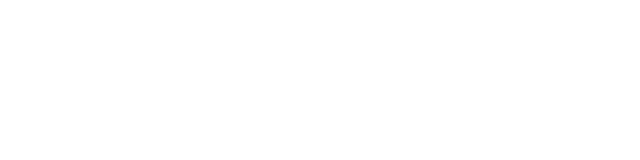
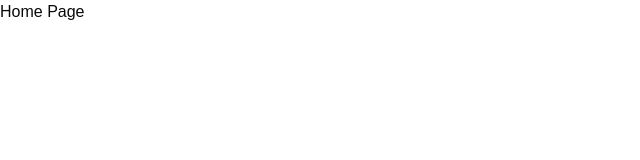
Before and after one commit to sebasGZA/heroes-app, a React (Vite) app: page / in a window 1280 px wide. Shown: the top 160 px of the page, without its empty margins (0-640 px from the left). Built offline with nearby package versions, Linux system fonts and the light colour scheme.

Commit message:
feat: layouts componets

```diff
--- /dev/null
+++ b/src/admin/layouts/AdminLayout.tsx
@@ -0,0 +1,9 @@
+import { Outlet } from "react-router"
+
+export const AdminLayout = () => {
+    return (
+        <div>
+            <Outlet />
+        </div>
+    )
+}
--- a/src/admin/pages/AdminPage.tsx
+++ b/src/admin/pages/AdminPage.tsx
@@ -1,7 +1,7 @@
 export const AdminPage = () => {
   return (
     <div>
-
+      Admin Page
     </div>
   )
 }
--- /dev/null
+++ b/src/heroes/layouts/HeroesLayout.tsx
@@ -0,0 +1,9 @@
+import { Outlet } from "react-router"
+
+export const HeroesLayout = () => {
+  return (
+    <div>
+      <Outlet />
+    </div>
+  )
+}
--- a/src/heroes/pages/hero/HeroPage.tsx
+++ b/src/heroes/pages/hero/HeroPage.tsx
@@ -1,7 +1,7 @@
 export const HeroPage = () => {
   return (
     <div>
-
+      HeroPage
     </div>
   )
 }
--- a/src/heroes/pages/home/HomePage.tsx
+++ b/src/heroes/pages/home/HomePage.tsx
@@ -1,7 +1,7 @@
 export const HomePage = () => {
-  return (
-    <div>
-
-    </div>
-  )
+    return (
+        <div>
+            Home Page
+        </div>
+    )
 }
--- a/src/heroes/pages/search/SearchPage.tsx
+++ b/src/heroes/pages/search/SearchPage.tsx
@@ -1,7 +1,7 @@
 export const SearchPage = () => {
   return (
     <div>
-
+      Search Page
     </div>
   )
 }
--- a/src/router/app.routes.tsx
+++ b/src/router/app.routes.tsx
@@ -1,24 +1,42 @@
+import { createBrowserRouter } from "react-router";
+
 import { AdminPage } from "@/admin/pages/AdminPage";
+import { HeroesLayout } from "@/heroes/layouts/HeroesLayout";
 import { HeroPage } from "@/heroes/pages/hero/HeroPage";
 import { HomePage } from "@/heroes/pages/home/HomePage";
 import { SearchPage } from "@/heroes/pages/search/SearchPage";
-import { createBrowserRouter } from "react-router";
+import { AdminLayout } from "@/admin/layouts/AdminLayout";
 
 export const router = createBrowserRouter([
     {
         path: '/',
+        element: <HeroesLayout />,
+        children: [
+            {
+                path: '',
                 element: <HomePage />
             },
             {
-        path: '/heroes/1',
+                path: 'heroes/1',
                 element: <HeroPage />
             },
             {
-        path: '/search',
+                path: 'search',
                 element: <SearchPage />
+            },
+
+        ],
     },
     {
         path: '/admin',
+        element: <AdminLayout />,
+        children: [
+            {
+                index: true,
                 element: <AdminPage />
             },
+        ]
+    }
+
+
 ])
```
Lines whose indentation alone changed are shown as unchanged.
